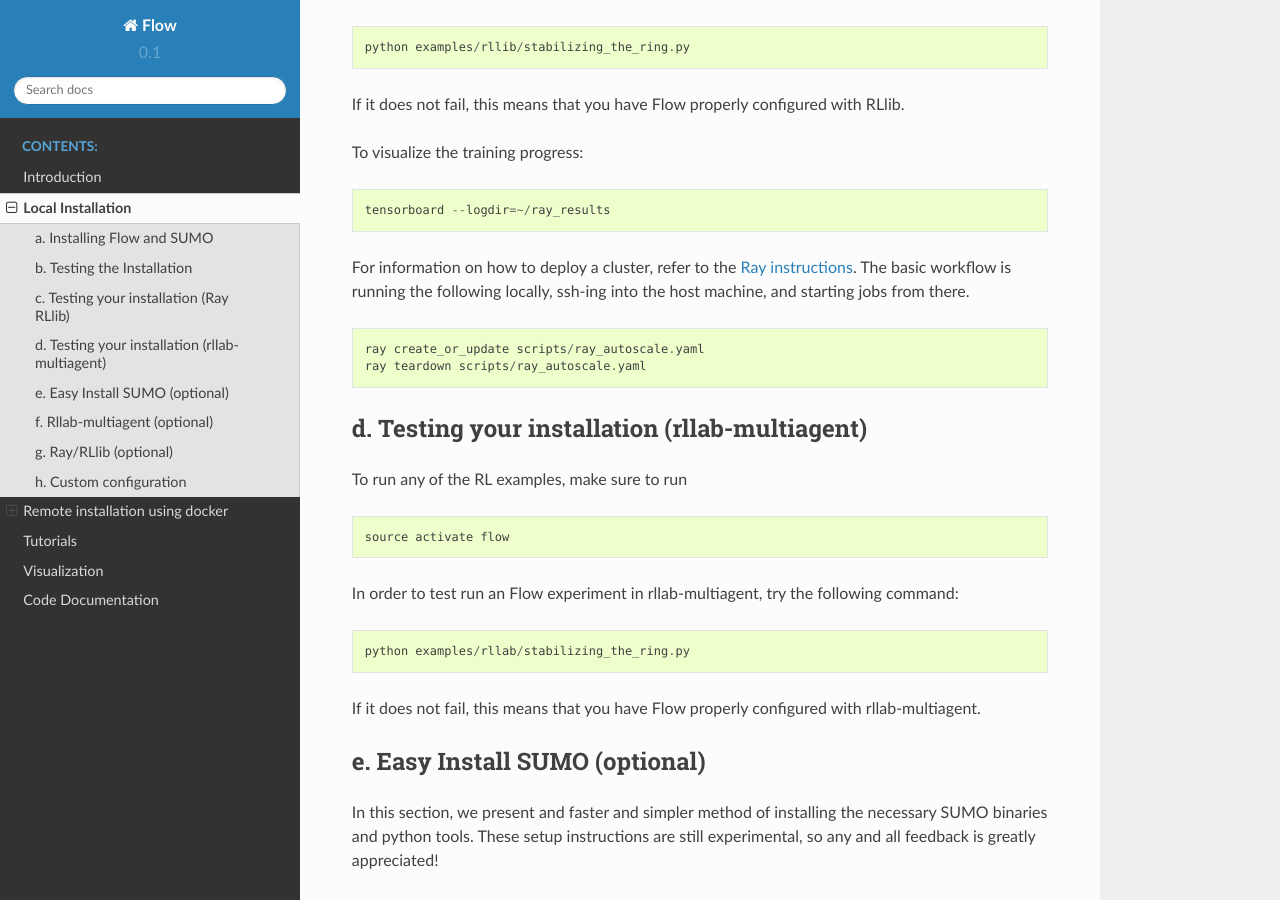
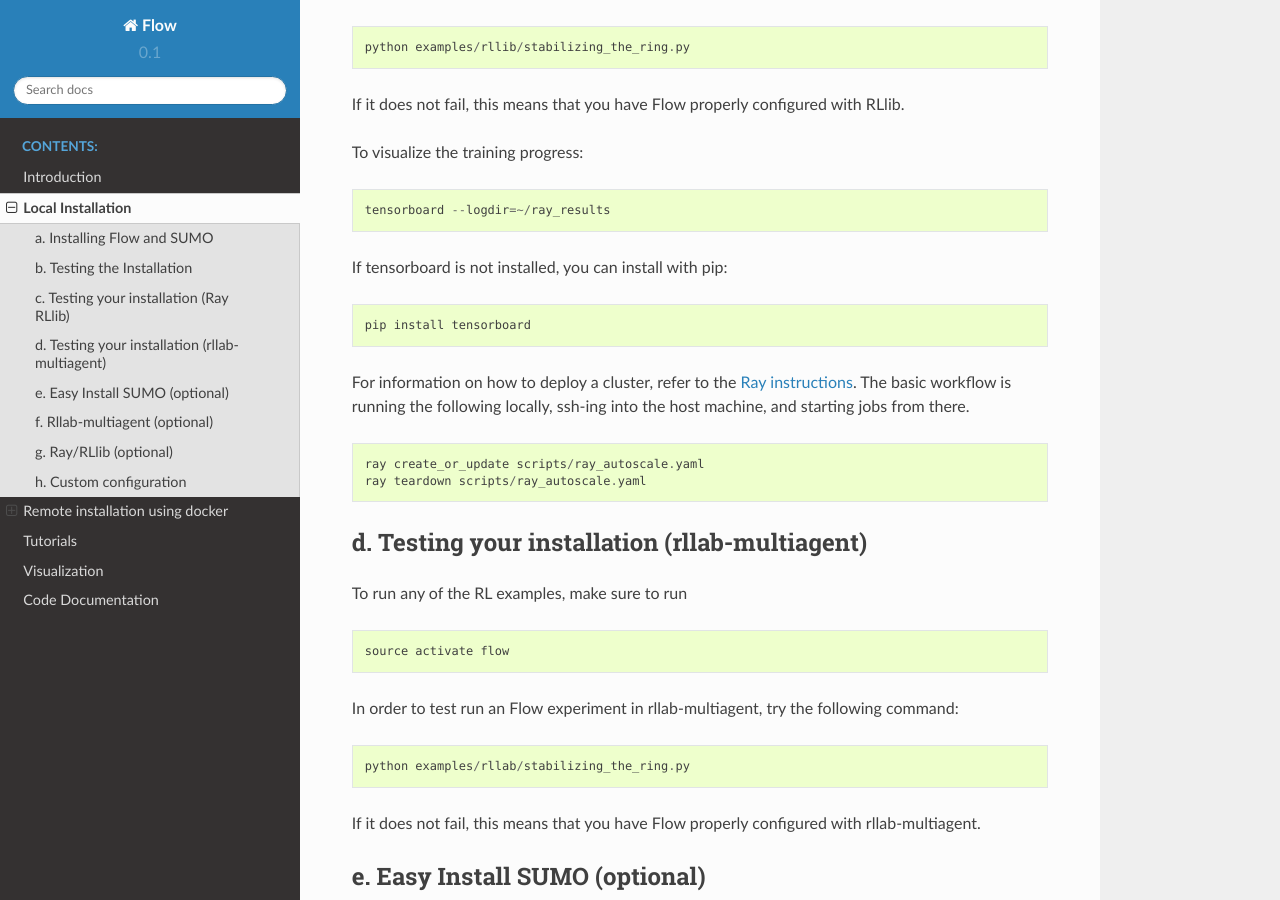
Before and after one commit to flow-project/flow, a Sphinx documentation site: the page built from docs/source/flow_setup.rst, in a window 1280 px wide and 900 px high, scrolled down 3391 px. Built offline with Sphinx 7.4.7 and the Read the Docs theme 2.0.0, drawn with Linux system fonts in a browser that asks for light colours; formulas are drawn with MathJax 3.

Commit message:
Clarified tensorboard setup (#166)

```diff
--- a/docs/source/flow_setup.rst
+++ b/docs/source/flow_setup.rst
@@ -159,6 +159,12 @@ To visualize the training progress:
 ::
 
     tensorboard --logdir=~/ray_results
+
+If tensorboard is not installed, you can install with pip:
+
+::
+
+    pip install tensorboard
 
 For information on how to deploy a cluster, refer to the `Ray instructions <http://ray.readthedocs.io/en/latest/autoscaling.html>`_.
 The basic workflow is running the following locally, ssh-ing into the host machine, and starting
```
